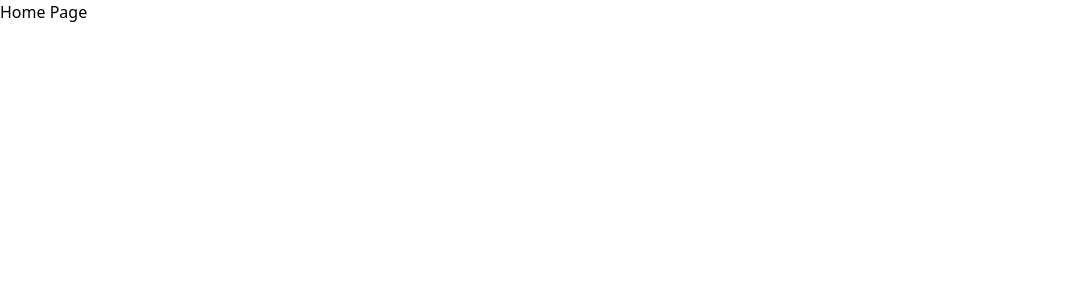
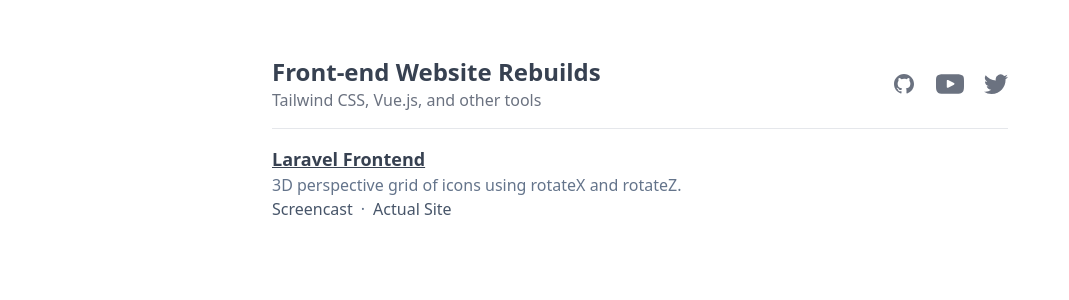
Before and after one commit to drehimself/frontend-website-rebuilds, a Vue app: page / in a window 1280 px wide. Shown: the top 300 px of the page, without its empty margins (0-1069 px from the left). Built offline with nearby package versions, Linux system fonts and the light colour scheme.

Commit message:
Update index page

```diff
--- a/index.html
+++ b/index.html
@@ -1,10 +1,10 @@
 <!DOCTYPE html>
 <html lang="en">
   <head>
-    <meta charset="UTF-8">
-    <link rel="icon" href="/favicon.ico">
-    <meta name="viewport" content="width=device-width, initial-scale=1.0">
-    <title>Vite App</title>
+    <meta charset="UTF-8" />
+    <link rel="icon" href="/favicon.ico" />
+    <meta name="viewport" content="width=device-width, initial-scale=1.0" />
+    <title>Front-end Website Rebuilds</title>
   </head>
   <body>
     <div id="app"></div>
--- a/src/App.vue
+++ b/src/App.vue
@@ -1,5 +1,5 @@
 <script setup>
-import { RouterLink, RouterView } from 'vue-router'
+import { RouterView } from 'vue-router'
 </script>
 
 <template>
--- a/src/router/index.js
+++ b/src/router/index.js
@@ -10,14 +10,6 @@ const router = createRouter({
       component: HomeView,
     },
     {
-      path: '/about',
-      name: 'about',
-      // route level code-splitting
-      // this generates a separate chunk (About.[hash].js) for this route
-      // which is lazy-loaded when the route is visited.
-      component: () => import('../views/AboutView.vue'),
-    },
-    {
       path: '/laravel-frontend',
       name: 'laravel-frontend',
       component: () => import('../views/LaravelFrontend.vue'),
--- a/src/views/AboutView.vue
+++ /dev/null
@@ -1,5 +0,0 @@
-<template>
-  <div class="about">
-    <h1>This is an about page</h1>
-  </div>
-</template>
--- a/src/views/HomeView.vue
+++ b/src/views/HomeView.vue
@@ -1,5 +1,82 @@
-<script setup></script>
+<script setup>
+import { RouterLink } from 'vue-router'
+</script>
 
 <template>
-  <div>Home Page</div>
+  <div class="max-w-3xl mx-auto text-gray-700 antialiased divide-y px-4 py-10">
+    <header
+      class="flex flex-col sm:flex-row sm:items-center justify-between py-4"
+    >
+      <div>
+        <h1 class="text-2xl font-semibold">Front-end Website Rebuilds</h1>
+        <p class="text-gray-500">Tailwind CSS, Vue.js, and other tools</p>
+      </div>
+      <div class="flex items-center space-x-5 mt-2 sm:mt-0">
+        <a href="https://github.com/drehimself/frontend-website-rebuilds">
+          <svg
+            viewBox="0 0 24 24"
+            aria-hidden="true"
+            class="h-6 w-6 text-gray-500 fill-current"
+          >
+            <path
+              fill-rule="evenodd"
+              clip-rule="evenodd"
+              d="M12 2C6.477 2 2 6.463 2 11.97c0 4.404 2.865 8.14 6.839 9.458.5.092.682-.216.682-.48 0-.236-.008-.864-.013-1.695-2.782.602-3.369-1.337-3.369-1.337-.454-1.151-1.11-1.458-1.11-1.458-.908-.618.069-.606.069-.606 1.003.07 1.531 1.027 1.531 1.027.892 1.524 2.341 1.084 2.91.828.092-.643.35-1.083.636-1.332-2.22-.251-4.555-1.107-4.555-4.927 0-1.088.39-1.979 1.029-2.675-.103-.252-.446-1.266.098-2.638 0 0 .84-.268 2.75 1.022A9.607 9.607 0 0 1 12 6.82c.85.004 1.705.114 2.504.336 1.909-1.29 2.747-1.022 2.747-1.022.546 1.372.202 2.386.1 2.638.64.696 1.028 1.587 1.028 2.675 0 3.83-2.339 4.673-4.566 4.92.359.307.678.915.678 1.846 0 1.332-.012 2.407-.012 2.734 0 .267.18.577.688.48 3.97-1.32 6.833-5.054 6.833-9.458C22 6.463 17.522 2 12 2Z"
+            ></path>
+          </svg>
+        </a>
+        <a href="https://youtube.com/drehimself">
+          <svg viewBox="0 0 310 310" class="w-7 h-7 text-gray-500 fill-current">
+            <path
+              d="M297.917,64.645c-11.19-13.302-31.85-18.728-71.306-18.728H83.386c-40.359,0-61.369,5.776-72.517,19.938
+		C0,79.663,0,100.008,0,128.166v53.669c0,54.551,12.896,82.248,83.386,82.248h143.226c34.216,0,53.176-4.788,65.442-16.527
+		C304.633,235.518,310,215.863,310,181.835v-53.669C310,98.471,309.159,78.006,297.917,64.645z M199.021,162.41l-65.038,33.991
+		c-1.454,0.76-3.044,1.137-4.632,1.137c-1.798,0-3.592-0.484-5.181-1.446c-2.992-1.813-4.819-5.056-4.819-8.554v-67.764
+		c0-3.492,1.822-6.732,4.808-8.546c2.987-1.814,6.702-1.938,9.801-0.328l65.038,33.772c3.309,1.718,5.387,5.134,5.392,8.861
+		C204.394,157.263,202.325,160.684,199.021,162.41z"
+            />
+          </svg>
+        </a>
+        <a href="https://twitter.com/drehimself">
+          <svg
+            viewBox="0 0 20 20"
+            aria-hidden="true"
+            class="h-6 w-6 text-gray-500 fill-current"
+          >
+            <path
+              d="M6.29 18.251c7.547 0 11.675-6.253 11.675-11.675 0-.178 0-.355-.012-.53A8.348 8.348 0 0 0 20 3.92a8.19 8.19 0 0 1-2.357.646 4.118 4.118 0 0 0 1.804-2.27 8.224 8.224 0 0 1-2.605.996 4.107 4.107 0 0 0-6.993 3.743 11.65 11.65 0 0 1-8.457-4.287 4.106 4.106 0 0 0 1.27 5.477A4.073 4.073 0 0 1 .8 7.713v.052a4.105 4.105 0 0 0 3.292 4.022 4.095 4.095 0 0 1-1.853.07 4.108 4.108 0 0 0 3.834 2.85A8.233 8.233 0 0 1 0 16.407a11.615 11.615 0 0 0 6.29 1.84"
+            ></path>
+          </svg>
+        </a>
+      </div>
+    </header>
+    <main class="py-4">
+      <ul class="space-y-4">
+        <li class="flex flex-col">
+          <RouterLink
+            to="/laravel-frontend"
+            class="text-lg font-semibold underline hover:text-gray-900"
+          >
+            Laravel Frontend
+          </RouterLink>
+          <p class="text-slate-500">
+            3D perspective grid of icons using rotateX and rotateZ. <br />
+            <span class="flex">
+              <a
+                href="https://youtu.be/uqTnkKJC7lQ"
+                class="text-slate-600 hover:underline"
+                >Screencast</a
+              >
+              <span class="mx-2">&middot;</span>
+              <a
+                href="https://laravel.com/frontend"
+                class="text-slate-600 hover:underline"
+                >Actual Site</a
+              >
+            </span>
+          </p>
+        </li>
+      </ul>
+    </main>
+  </div>
 </template>
```
